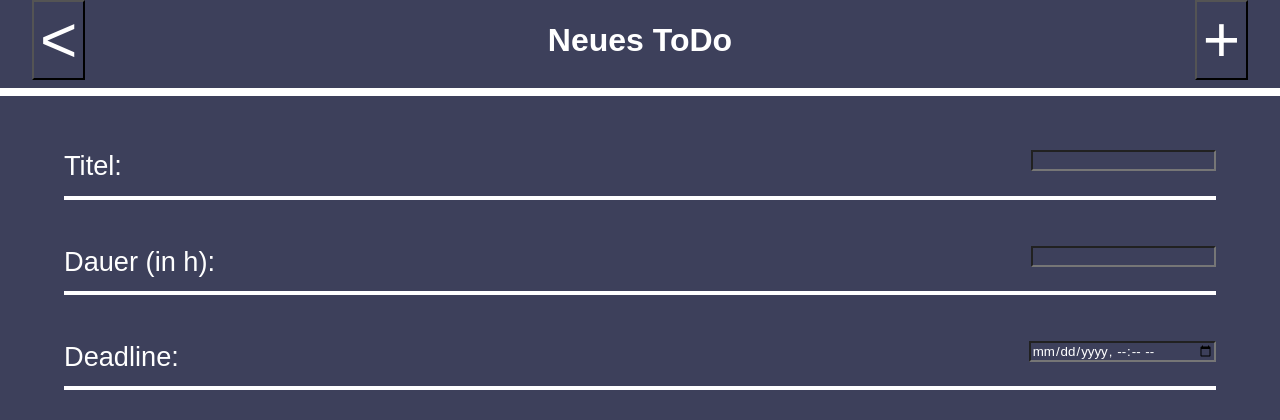
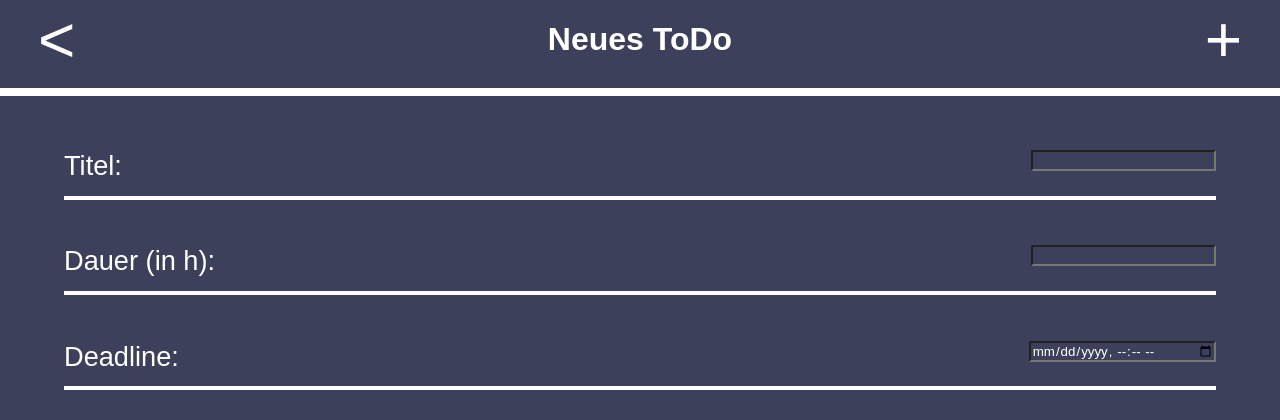
Before and after one commit to GamaGenta/Lernhilfe, a PHP site: page /ToDo_GUI/todo_Anlegen.php in a window 1280 px wide. Shown: the top 420 px of the page. Run offline with PHP 8.4, Linux system fonts and the light colour scheme.

Commit message:
Add files via upload

```diff
--- a/GUI/ToDo_GUI/style_todo_Anlegen.css
+++ b/GUI/ToDo_GUI/style_todo_Anlegen.css
@@ -5,6 +5,9 @@
     color: #FFFFFF;
 }
 
+header button {
+    border: none;
+}
 body {
     width: 100%;
     margin: 0;
--- a/GUI/ToDo_GUI/style_todo_Detailansicht.css
+++ b/GUI/ToDo_GUI/style_todo_Detailansicht.css
@@ -3,6 +3,10 @@
     background-color: #3D405B;
     font-family: Arial;
     color: #FFFFFF;
+}
+
+header button {
+    border: none;
 }
 
 body {
--- a/GUI/ToDo_GUI/todo_Anlegen.php
+++ b/GUI/ToDo_GUI/todo_Anlegen.php
@@ -4,7 +4,7 @@
     <meta name="viewport" content="width=device-width, initial-scale=1.0">
     <title>ToDo Anlegen - Lernhilfe</title>
     <!-- Absoluten Link für das Stylesheet je nach Umgebung (VM) setzen -->
-    <link rel="stylesheet" href="/GUI-Test/Lernhilfe-Logik-und-GUI-getrennt/GUI/ToDo_GUI/style_todo_Anlegen.css">
+    <link rel="stylesheet" href="style_todo_Anlegen.css">
 </head>
 <body>
 <header>
--- a/GUI/ToDo_GUI/todo_Detailsicht.php
+++ b/GUI/ToDo_GUI/todo_Detailsicht.php
@@ -4,7 +4,7 @@
     <meta name="viewport" content="width=device-width, initial-scale=1.0">
     <title>ToDo Anlegen - Lernhilfe</title>
     <!-- Absoluten Link für das Stylesheet je nach Umgebung (VM) setzen -->
-    <link rel="stylesheet" href="/GUI-Test/Lernhilfe-Logik-und-GUI-getrennt/GUI/ToDo_GUI/style_todo_Detailansicht.css">
+    <link rel="stylesheet" href="style_todo_Detailansicht.css">
 </head>
 <header>
     <form method="post" action="">
--- a/GUI/ToDo_GUI/todo_Uebersicht_Page.php
+++ b/GUI/ToDo_GUI/todo_Uebersicht_Page.php
@@ -4,7 +4,7 @@
     <meta name="viewport" content="width=device-width, initial-scale=1.0">
     <title>ToDo Übersicht - Lernhilfe</title>
     <!-- Absoluten Link für das Stylesheet je nach Umgebung (VM) setzen -->
-    <link rel="stylesheet" href="/GUI-Test/Lernhilfe-Logik-und-GUI-getrennt/GUI/ToDo_GUI/style_todo_Uebersicht_Page.css">
+    <link rel="stylesheet" href="style_todo_Uebersicht_Page.css">
 </head>
 <header>
     <a href="?"><i class="leftArrow"><</i></a>
```
Also changed, not shown: GUI/ToDo_GUI/style_todo_Uebersicht_Page.css (+12 -0 lines).
